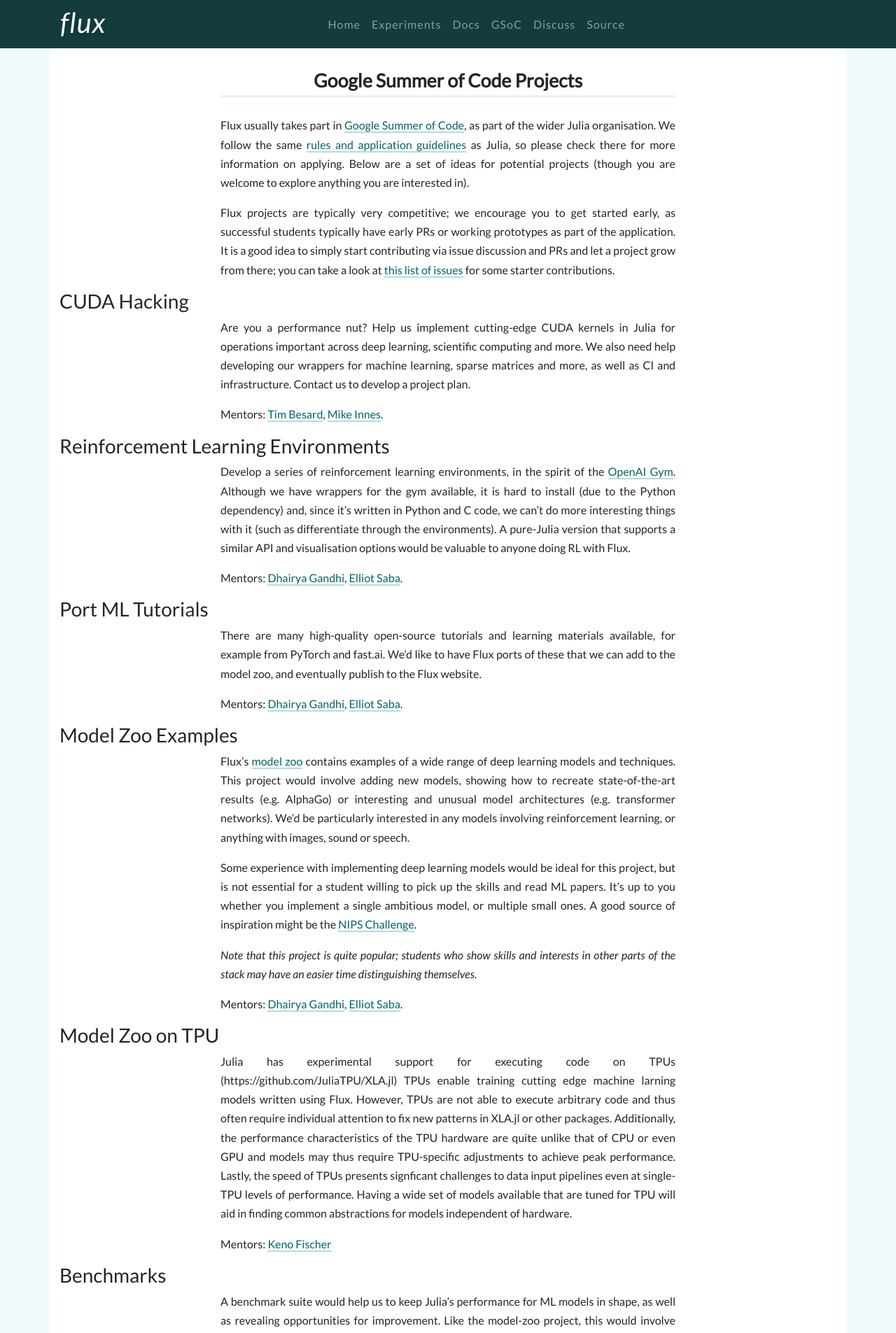
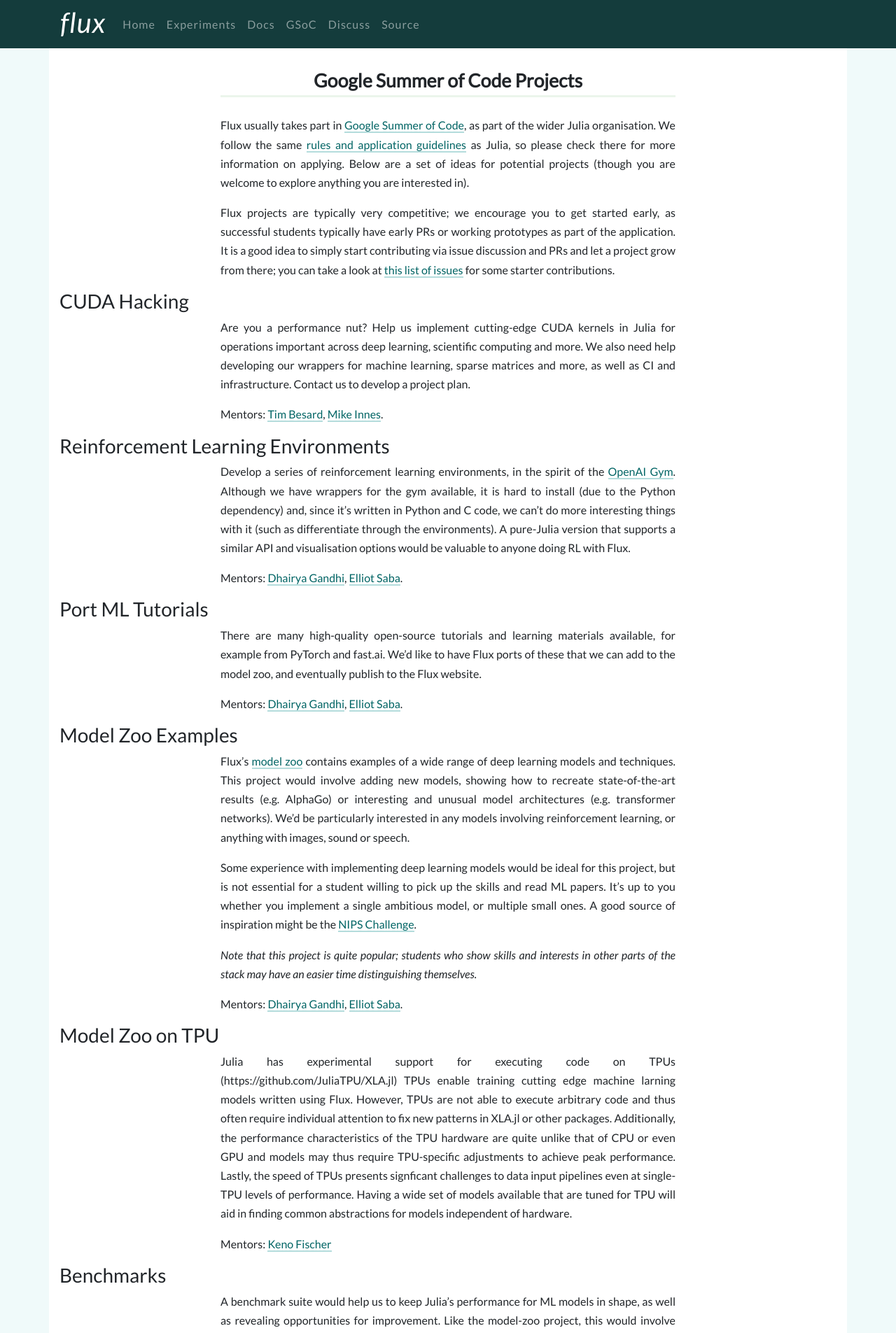
Before and after one commit to FluxML/fluxml.github.io, a Jekyll site: the page built from gsoc.md, in a window 1280 px wide. Shown: the top 1905 px of the page at 70% size. Built offline with Jekyll 4.4.1, drawn with Linux system fonts in a browser that asks for light colours; nearby versions of some CDN libraries; comment, search, counter and statistics services are not loaded.

Commit message:
fix menu

```diff
--- a/_layouts/page.html
+++ b/_layouts/page.html
@@ -6,7 +6,7 @@ layout: default
 .container img {
   max-width: 100%;
 }
-.container h1, .container h2, .container p, .container blockquote, .container .highlighter-rouge, .container ul {
+.container h1, .container h2, .container p, .container blockquote, .container .highlighter-rouge, .container ul :not(.navbar-nav) {
   max-width: 650px;
   margin-left: auto;
   margin-right: auto;
```
